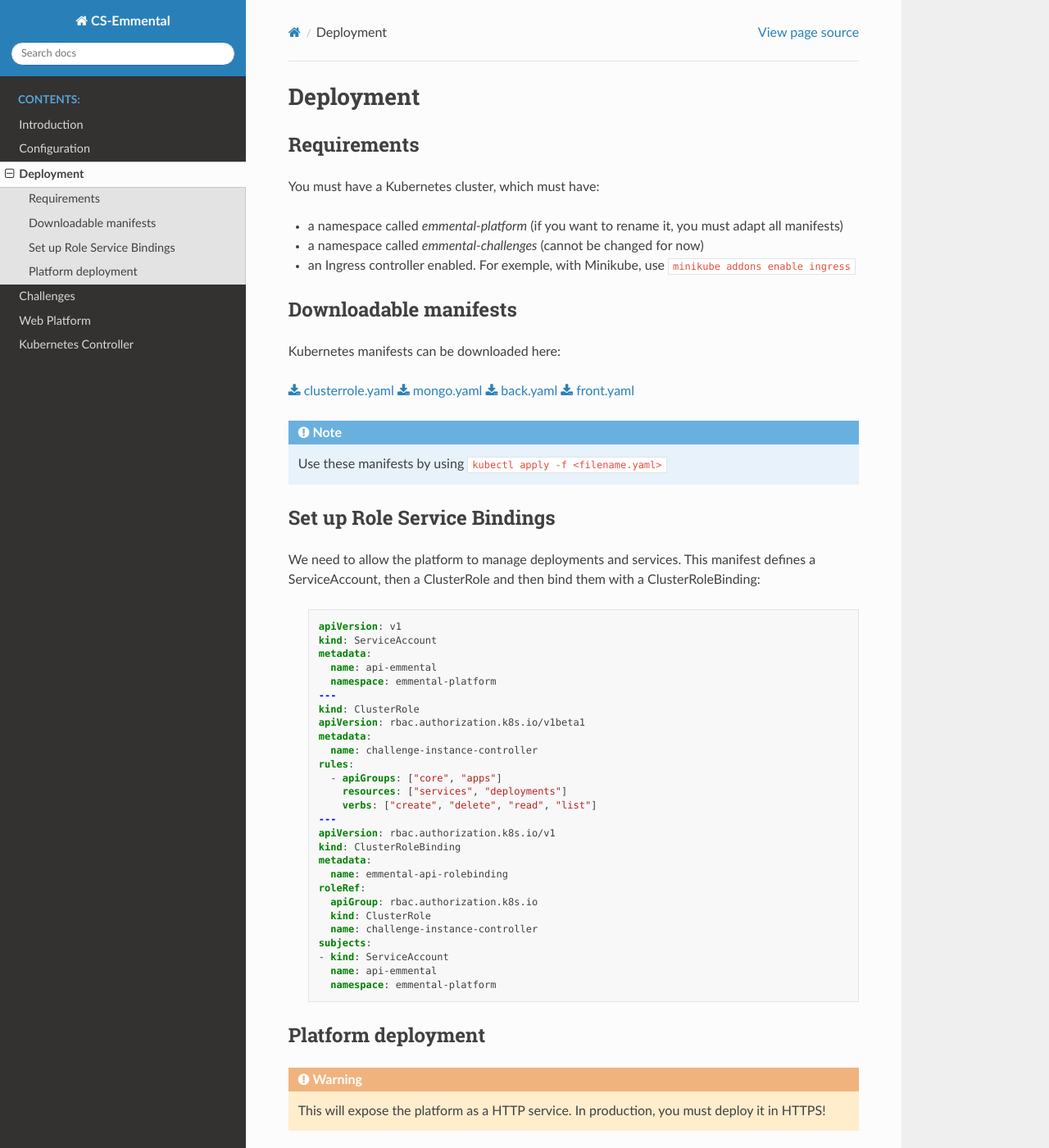
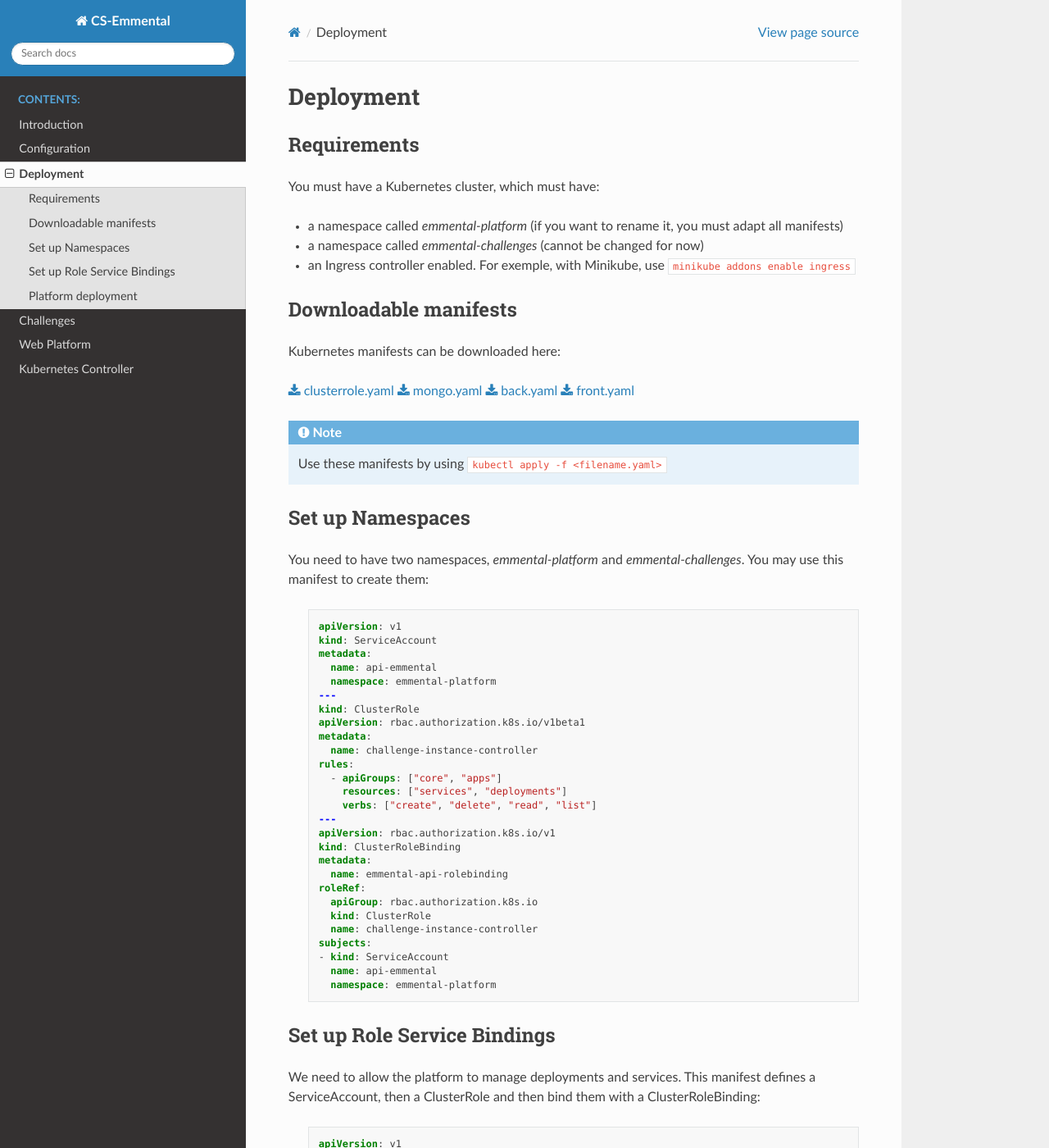
Before and after one commit to CS-Emmental/documentation, a Sphinx documentation site: the page built from source/administration/deployment.rst, in a window 1280 px wide and 1400 px high. Shown: the whole window at 82% size. Built offline with Sphinx 7.4.7 and the Read the Docs theme 2.0.0, drawn with Linux system fonts in a browser that asks for light colours.

Commit message:
Add manifests for the namespaces

```diff
--- a/source/administration/deployment.rst
+++ b/source/administration/deployment.rst
@@ -21,6 +21,13 @@
 :download:`front.yaml <../files/front.yaml>`
 
 .. note:: Use these manifests by using ``kubectl apply -f <filename.yaml>``
+
+Set up Namespaces
+^^^^^^^^^^^^^^^^^
+You need to have two namespaces, `emmental-platform` and `emmental-challenges`. You may use this manifest to create them:
+
+    .. literalinclude:: ../files/authorization.yaml
+
 
 Set up Role Service Bindings
 ^^^^^^^^^^^^^^^^^^^^^^^^^^^^
```
Also changed, not shown: source/files/namespaces.yaml (added, +9 -0 lines).
